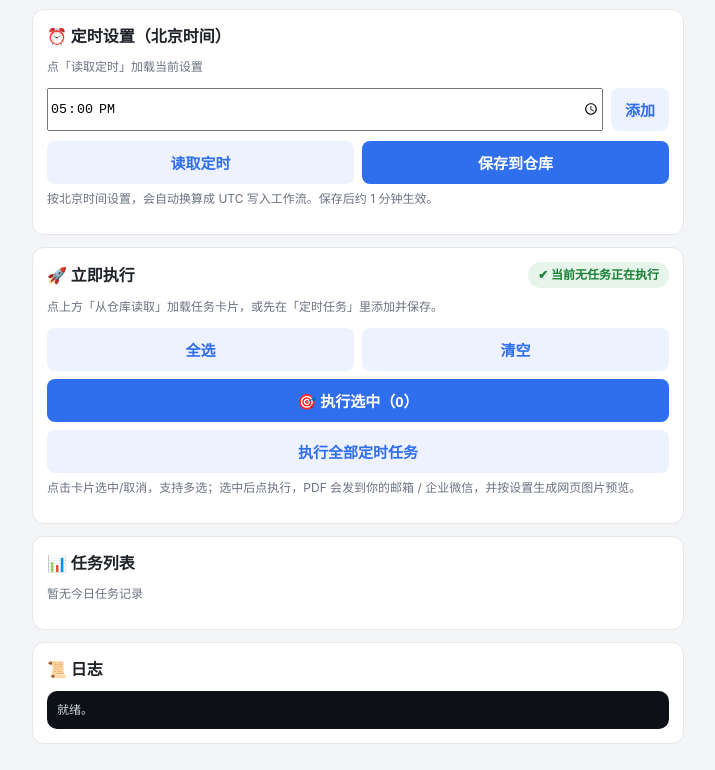
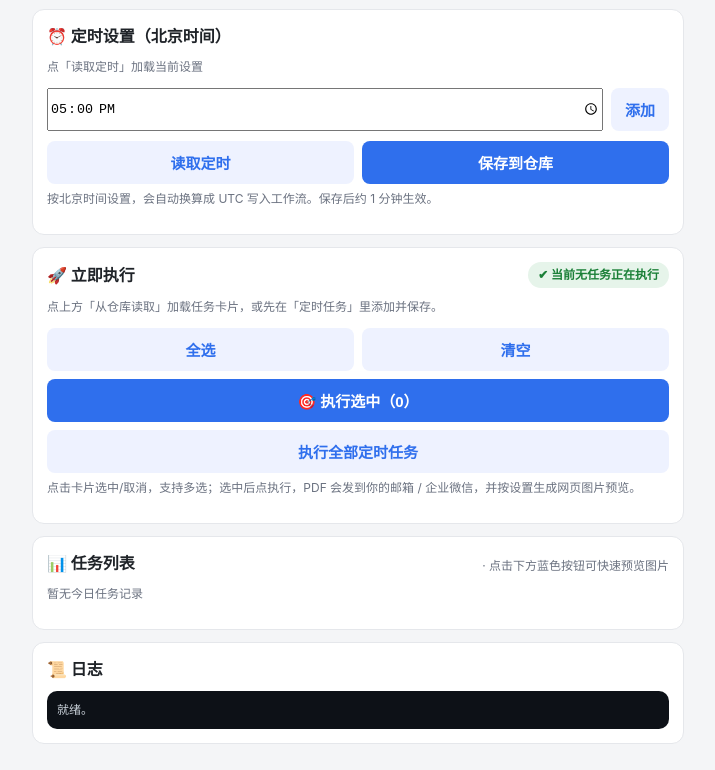
Before and after one commit to Kei-cobe/GetHtml2Pdf, a plain HTML site: page index.html in a window 1280 px wide. Shown: the part 467-1237 px from the top of the page, without its empty margins (282-997 px from the left). Drawn offline with Linux system fonts and the light colour scheme.

Commit message:
任务列表标题旁加提示：点击下方蓝色按钮可快速预览图片

```diff
--- a/index.html
+++ b/index.html
@@ -173,7 +173,7 @@
   </div>
 
   <div class="card">
-    <h2>📊 任务列表</h2>
+    <h2>📊 任务列表 <span class="hint" style="font-weight:normal;">· 点击下方蓝色按钮可快速预览图片</span></h2>
     <div id="statusList"><p class="hint">暂无今日任务记录</p></div>
   </div>
 
```
